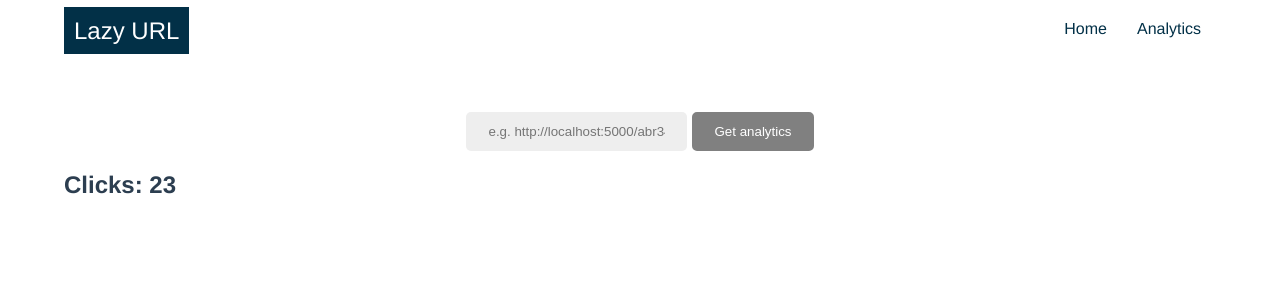
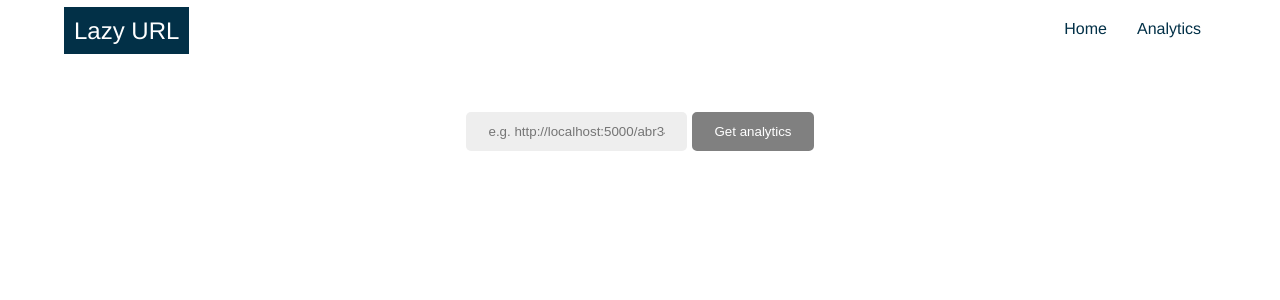
Before and after one commit to oneofthedevs/VueUrlShortner, a Vue app: page /about in a window 1280 px wide. Shown: the top 300 px of the page. Built offline with nearby package versions, Linux system fonts and the light colour scheme.

Commit message:
:bookmark: Basic Functionality completed in Analytics

```diff
--- a/package.json
+++ b/package.json
@@ -8,10 +8,8 @@
     "lint": "vue-cli-service lint"
   },
   "dependencies": {
-    "apexcharts": "^3.22.2",
     "core-js": "^3.6.5",
     "vue": "^3.0.0",
-    "vue-apexcharts": "^1.6.0",
     "vue-router": "^4.0.0-0"
   },
   "devDependencies": {
--- a/src/views/About.vue
+++ /dev/null
@@ -1,5 +0,0 @@
-<template>
-  <div class="about">
-    <h1>This is an about page</h1>
-  </div>
-</template>
--- a/src/views/Analytics.vue
+++ b/src/views/Analytics.vue
@@ -7,12 +7,10 @@
         :btnText="btn"
       />
     </div>
-    <div class="data">
+    <div class="data" v-if="clickCount">
       <div class="row">
         <div class="text-col">
-          <Clicks :click="23" />
-        </div>
-          <div class="graph-col">
+          <Clicks :click="clickCount" />
         </div>
       </div>
     </div>
@@ -33,6 +31,7 @@ export default {
       response: null,
       placeholder: "e.g. http://localhost:5000/abr34",
       btn: "Get analytics",
+      clickCount: null
     };
   },
   methods: {
@@ -46,7 +45,8 @@ export default {
         "http://localhost:5000/analytics",
         requestOptions
       );
-      this.response = await res.json();
+      const resp = await res.json();
+      this.clickCount = resp.response.length;
     },
   },
 };
@@ -59,17 +59,17 @@ export default {
   width: 100%;
 }
 .row {
-  margin: 20px 0 0 0;
+  margin: 40px 0 0 0;
   display: flex;
   justify-content: center;
 }
 .text-col {
   flex: 1;
   display: flex;
-  justify-content: flex-start;
+  justify-content: center;
   align-items: center;
 }
 .graph-col {
-  flex: 1;
+  flex: 2;
 }
 </style>
```
Also changed, not shown: src/components/BarChart.vue (deleted), 1 other file (tests, documents, lock files or other folders).
